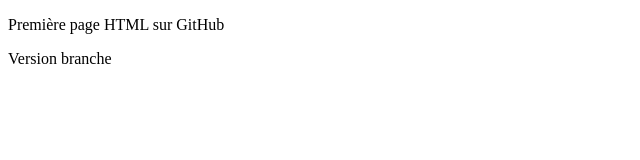
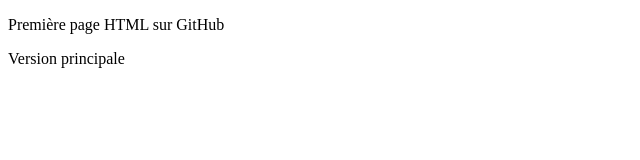
Before and after one commit to bchl16/hello-github-web, a plain HTML site: page index.html in a window 1280 px wide. Shown: the full height of the page, 0-640 px from the left. Drawn offline with Linux system fonts and the light colour scheme.

Commit message:
modification sur main

```diff
--- a/index.html
+++ b/index.html
@@ -7,4 +7,4 @@
     <p>Première page HTML sur GitHub</p>
   </body>
 </html>
-<p>Version branche</p>
+<p>Version principale</p>
```
